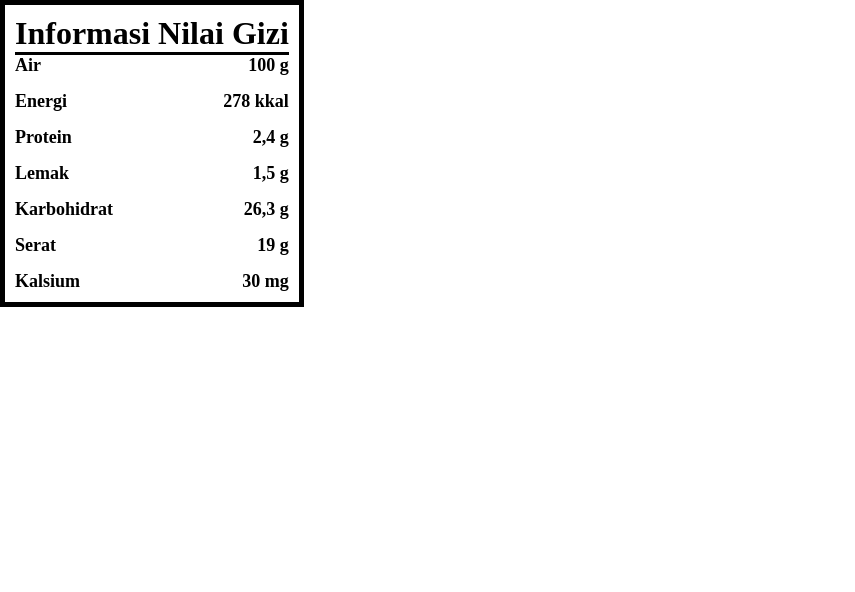
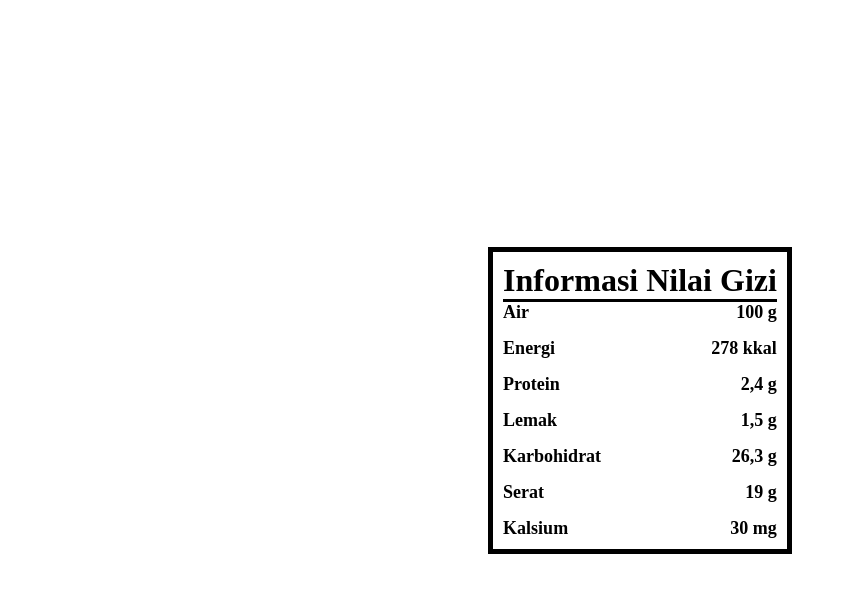
Before and after one commit to NvLL-Zen/html_designs, a plain HTML site: page index.html in a window 1280 px wide. Shown: the whole page, without its empty margins (0-855 px from the left). Drawn offline with Linux system fonts and the light colour scheme; a web font is replaced by a local one.

Commit message:
Centered the div in center of screen

```diff
--- a/index.html
+++ b/index.html
@@ -9,6 +9,7 @@
     <title>Document</title>
 </head>
 <body>
+    <div class="screen">
         <div class="main">
             <h1 class="border_bottom">Informasi Nilai Gizi</h1>
             <div class="container">
@@ -35,6 +36,8 @@
 
 
             </div>
+    </div>
+
     <style>
         * {
             font-family: "Chocolate Classical Sans", serif;
@@ -52,6 +55,14 @@
 
         hr {
             width: 100%;
+        }
+
+        .screen {
+            width: 100vw;
+            height: 100vh;
+            display: flex;
+            align-items: center;
+            justify-content: center;
         }
 
         .main {
```
Lines whose indentation alone changed are shown as unchanged.
